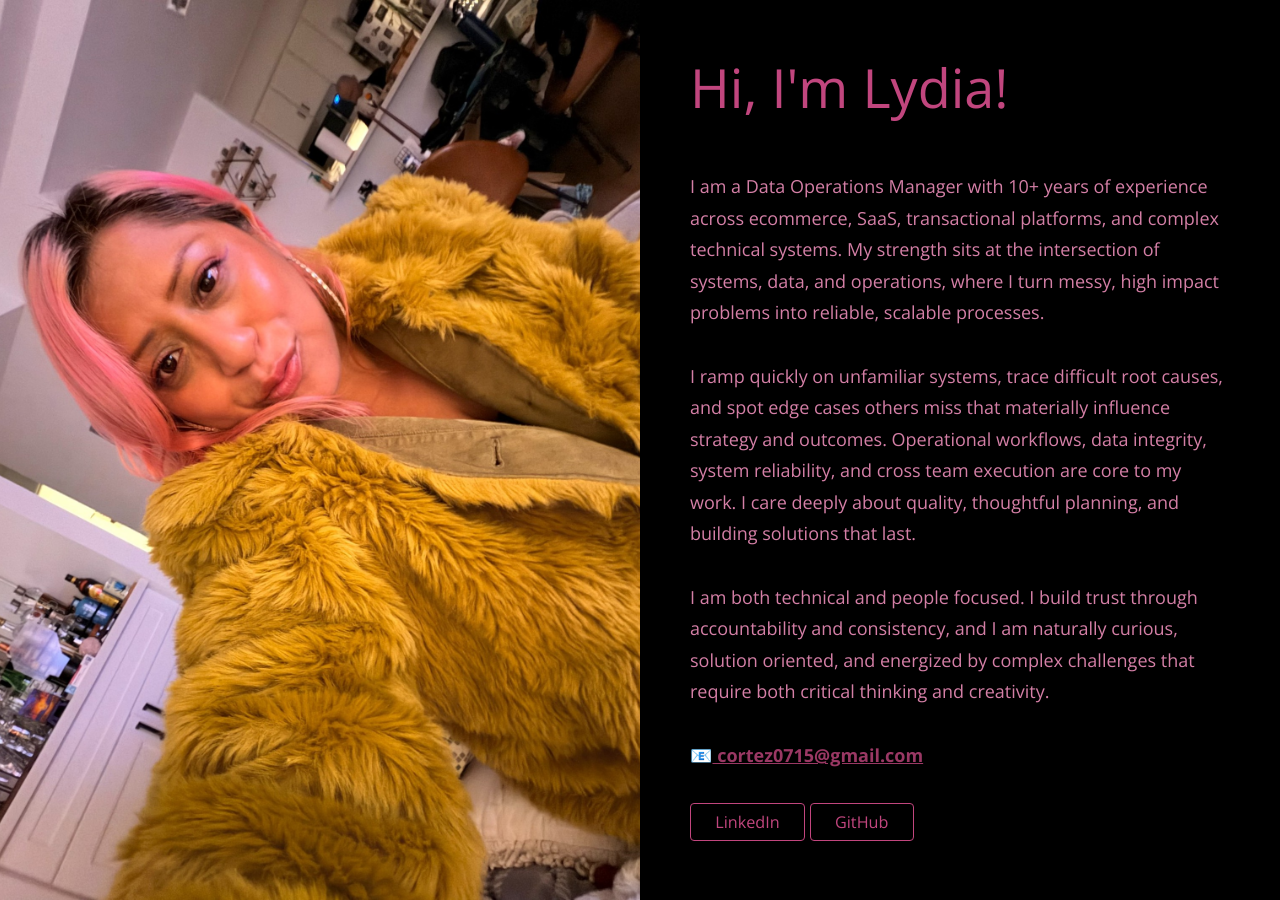
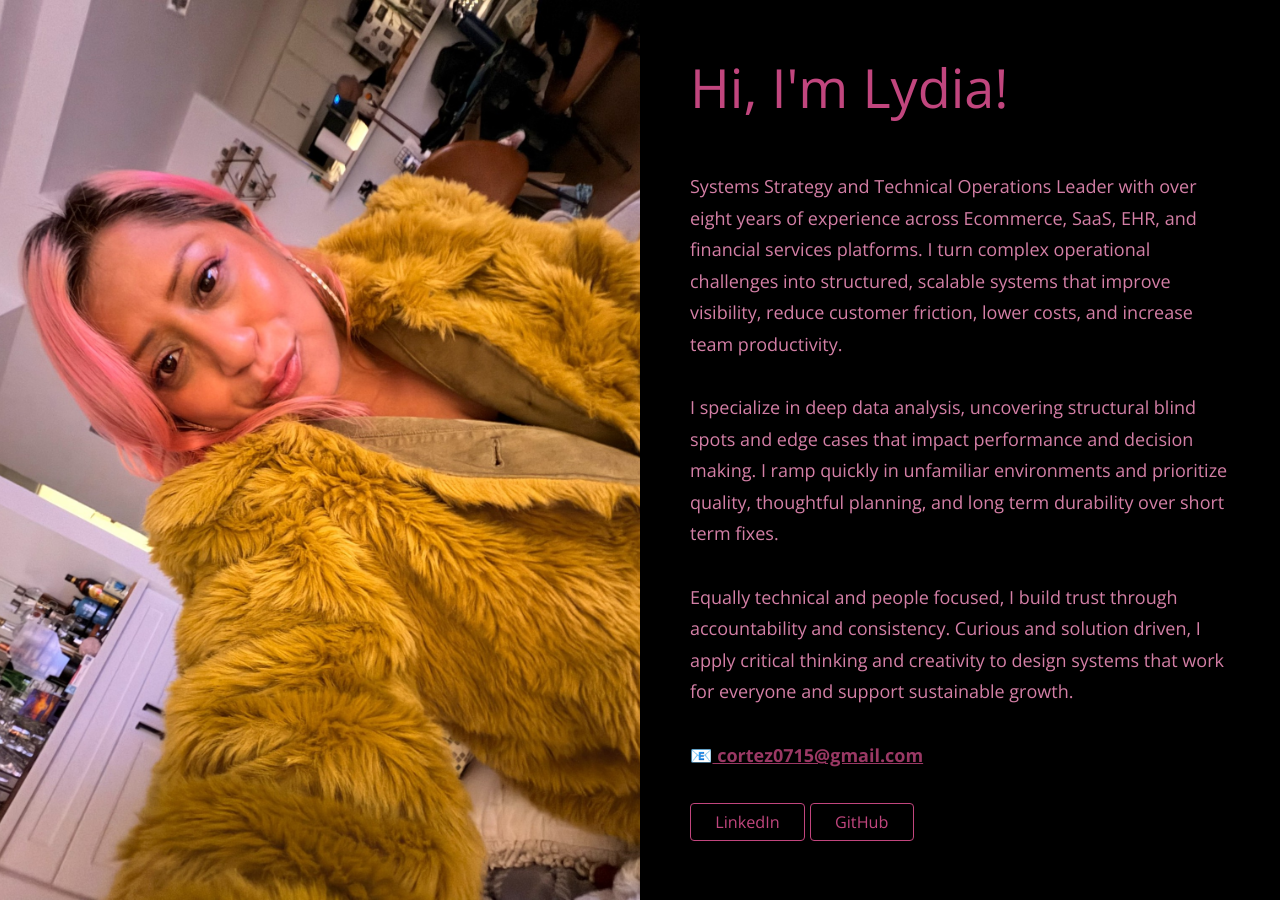
Before and after one commit to lylyco/lylyco.github.io, a Jekyll site: the page built from index.html, in a window 1280 px wide. Built offline with Jekyll 4.4.1, drawn with Linux system fonts in a browser that asks for light colours.

Commit message:
“updates”

```diff
--- a/_config.yml
+++ b/_config.yml
@@ -8,23 +8,18 @@ description: "Portfolio | Lydia Cortez"
 content: |
   <div class="bio">
     <p>
-      I am a Data Operations Manager with <span class="hl">10+ years</span> of experience across ecommerce, SaaS,
-      transactional platforms, and complex technical systems. My strength sits at the intersection of
-      <span class="hl">systems</span>, <span class="hl">data</span>, and <span class="hl">operations</span>, where I turn messy,
-      high impact problems into reliable, scalable processes.
+      Systems Strategy and Technical Operations Leader with over eight years of experience across Ecommerce, SaaS, EHR, and financial services platforms.
+      I turn complex operational challenges into structured, scalable systems that improve visibility, reduce customer friction, lower costs, and increase team productivity.
     </p>
 
     <p>
-      I ramp quickly on unfamiliar systems, trace difficult root causes, and spot edge cases others miss that
-      materially influence strategy and outcomes. Operational workflows, data integrity, system reliability, and
-      cross team execution are core to my work. I care deeply about quality, thoughtful planning, and building
-      solutions that last.
+      I specialize in deep data analysis, uncovering structural blind spots and edge cases that impact performance and decision making. I ramp quickly in unfamiliar environments
+      and prioritize quality, thoughtful planning, and long term durability over short term fixes.
     </p>
 
     <p>
-      I am both technical and people focused. I build trust through accountability and consistency, and I am
-      naturally curious, solution oriented, and energized by complex challenges that require both critical
-      thinking and creativity.
+      Equally technical and people focused, I build trust through accountability and consistency. Curious and solution driven, I apply critical thinking and creativity to design
+      systems that work for everyone and support sustainable growth.
     </p>
   </div>
 
--- a/_includes/head.html
+++ b/_includes/head.html
@@ -2,14 +2,14 @@
     <meta charset="utf-8">
     <meta http-equiv="X-UA-Compatible" content="IE=edge,chrome=1">
     <meta name="viewport" content="width=device-width, initial-scale=1">
-    <meta name="description" content="">
+    <meta name="description" content="{{ page.description | default: site.description | escape }}">
     <title>{{ site.title }}</title>
 
     <!-- Open Graph Meta -->
     <meta content="{{ site.title }}" property="og:site_name">
     <meta content="{{ site.title }}" property="og:title">
     <meta content="website" property="og:type">
-    <meta content="{{ site.description }}" property="og:description">
+    <meta content="{{ page.description | default: site.description | escape }}" property="og:description">
     <meta content="{{ site.url }}" property="og:url">
     <meta content="{{ site.url }}/assets/img/{{ site.sharing_image }}" property="og:image">
 
@@ -19,7 +19,7 @@
     <meta name="twitter:creator" content="@{{ site.social.twitter }}">
     <meta name="twitter:title" content="{{ site.title }}">
     <meta name="twitter:url" content="{{ site.url }}">
-    <meta name="twitter:description" content="{{ site.description }}">
+    <meta name="twitter:description" content="{{ page.description | default: site.description | escape }}">
     <meta name="twitter:image:src" content="{{ site.url }}/assets/img/{{ site.sharing_image }}">
 
     <!-- Favicon -->
```
